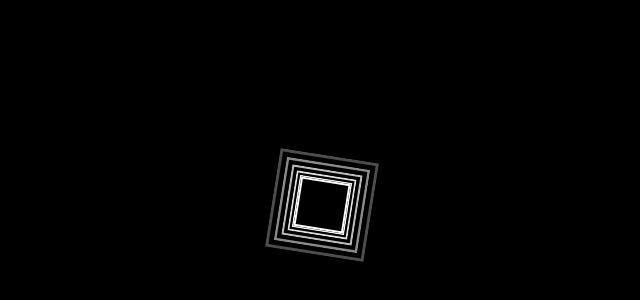
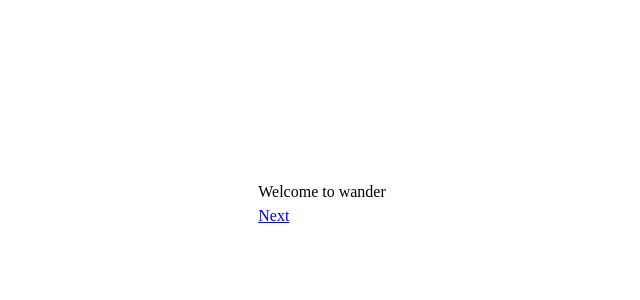
Before and after one commit to yvonnelutrinh/capstone-wander, a React (Vite) app in the folder ylt-capstone-client/: page / in a window 1280 px wide. Shown: the part 220-520 px from the top of the page, without its empty margins (318-958 px from the left). Built offline with nearby package versions, Linux system fonts and the light colour scheme.

Commit message:
add all pages, setup react router dom

```diff
--- a/ylt-capstone-client/package.json
+++ b/ylt-capstone-client/package.json
@@ -13,6 +13,7 @@
     "motion": "^12.5.0",
     "react": "^19.0.0",
     "react-dom": "^19.0.0",
+    "react-router-dom": "^7.3.0",
     "sass": "^1.85.1"
   },
   "devDependencies": {
--- a/ylt-capstone-client/src/App.jsx
+++ b/ylt-capstone-client/src/App.jsx
@@ -1,14 +1,27 @@
-import BoxAnimations from "./components/BoxAnimations/BoxAnimations";
-import RippleAnimation from "./components/RippleAnimation/RippleAnimation";
-
+import { BrowserRouter, Route, Routes } from "react-router-dom";
 import "./App.scss";
+import HomePage from "./pages/HomePage/Homepage";
+import SelectionsPage from "./pages/SelectionsPage/SelectionsPage";
+import ComparisonPage from "./pages/ComparisonPage/ComparisonPage";
+import InsightPage from "./pages/InsightPage/InsightPage";
+import BreathePage from "./pages/BreathePage/BreathePage";
+import ErrorPage from "./pages/ErrorPage/ErrorPage";
+import EndPage from "./pages/EndPage/EndPage";
 
 export default function App() {
   return (
     <>
-      <div>
-        <RippleAnimation />
-      </div>
+      <BrowserRouter>
+        <Routes>
+          <Route path="/" element={<HomePage />} />
+          <Route path="/select" element={<SelectionsPage />} />
+          <Route path="/breathe" element={<BreathePage />} />
+          <Route path="/compare" element={<ComparisonPage />} />
+          <Route path="/insight" element={<InsightPage />} />
+          <Route path="/end" element={<EndPage />} />
+          <Route path="/*" element={<ErrorPage />} />
+        </Routes>
+      </BrowserRouter>
     </>
   );
 }
--- a/ylt-capstone-client/src/components/RippleAnimation/RippleAnimation.jsx
+++ b/ylt-capstone-client/src/components/RippleAnimation/RippleAnimation.jsx
@@ -5,7 +5,7 @@ import "./RippleAnimation.scss";
 
 const RippleAnimation = ({
   size = 50,
-  color = "#FFFFFF",
+  color = "#000000",
   duration = 1,
   rippleCount = 5,
   interval = 1000,
--- a/ylt-capstone-client/src/components/RippleAnimation/RippleAnimation.scss
+++ b/ylt-capstone-client/src/components/RippleAnimation/RippleAnimation.scss
@@ -2,7 +2,6 @@ body {
     display: flex;
     justify-content: center;
     margin: 50vh 0;
-    background-color:black;
 }
 .ripple-wrapper {
   position: relative;
--- /dev/null
+++ b/ylt-capstone-client/src/pages/BreathePage/BreathePage.jsx
@@ -0,0 +1,12 @@
+import { Link } from "react-router-dom";
+import RippleAnimation from "../../components/RippleAnimation/RippleAnimation";
+
+export default function BreathePage() {
+  return (
+    <>
+      <div>Breathe page</div>
+      <RippleAnimation />
+      <Link to="/compare">Next</Link>
+    </>
+  );
+}
--- /dev/null
+++ b/ylt-capstone-client/src/pages/ComparisonPage/ComparisonPage.jsx
@@ -0,0 +1,10 @@
+import { Link } from "react-router-dom";
+
+export default function ComparisonPage() {
+    return (
+      <>
+      <div>Comparison page</div>
+      <Link to="/insight">Next</Link>
+      </>
+    );
+  }
--- /dev/null
+++ b/ylt-capstone-client/src/pages/EndPage/EndPage.jsx
@@ -0,0 +1,9 @@
+import { Link } from "react-router-dom";
+
+export default function EndPage() {
+    return (
+        <>
+          <div>End page of final thoughts? Export option? Mind map connecting words?</div>
+          <Link to="/">Home</Link>
+        </>)
+}
--- /dev/null
+++ b/ylt-capstone-client/src/pages/ErrorPage/ErrorPage.jsx
@@ -0,0 +1,6 @@
+export default function ErrorPage() {
+    return (
+        <>
+          This page does not exist!
+        </>)
+}
--- /dev/null
+++ b/ylt-capstone-client/src/pages/HomePage/HomePage.jsx
@@ -0,0 +1,10 @@
+import { Link } from "react-router-dom";
+
+export default function HomePage() {
+  return (
+    <>
+      <div>Welcome to wander</div>
+      <Link to="/select">Next</Link>
+    </>
+  );
+}
--- /dev/null
+++ b/ylt-capstone-client/src/pages/InsightPage/InsightPage.jsx
@@ -0,0 +1,11 @@
+import { Link } from "react-router-dom";
+
+export default function InsightPage() {
+  return (
+    <>
+      <div>Any insights?</div>
+      {/*Add form for insight submission */}
+      <Link to="/end">Finish</Link>
+    </>
+  );
+}
--- /dev/null
+++ b/ylt-capstone-client/src/pages/SelectionsPage/SelectionsPage.jsx
@@ -0,0 +1,10 @@
+import { Link } from "react-router-dom";
+
+export default function SelectionsPage() {
+  return (
+    <>
+      <div>Selections page</div>
+      <Link to="/breathe">Next</Link>
+    </>
+  );
+}
```
Also changed, not shown: 1 other file (tests, documents, lock files or other folders).
